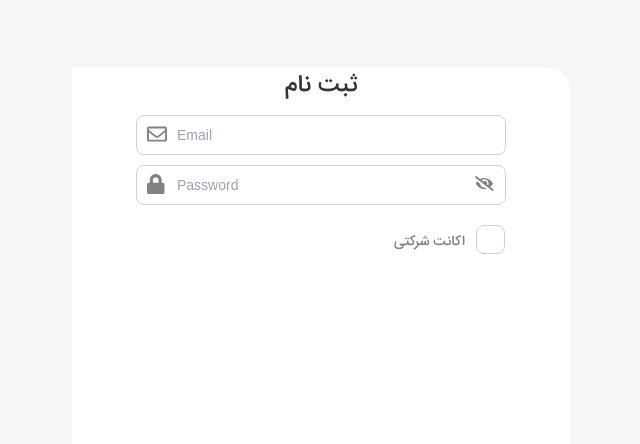
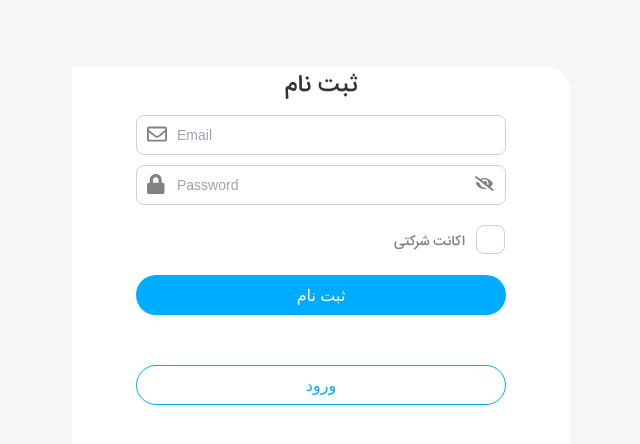
Before and after one commit to kaktoos33/g5-linkedin-front-end, a React (Create React App) app: page /Register in a window 1280 px wide. Shown: the top 444 px of the page, without its empty margins (319-959 px from the left). Built offline with nearby package versions, Linux system fonts and the light colour scheme.

Commit message:
Add buttons

```diff
--- a/src/pages/Register/Register.tsx
+++ b/src/pages/Register/Register.tsx
@@ -3,6 +3,7 @@ import { FunctionComponent } from 'react';
 import {Cart} from "./components/cart/Cart";
 import {Header} from "./components/header/Header";
 import {CheckBoxInput, EmailInput, PassInput} from "./components/input/Input";
+import {ButtonPrimary, ButtonSecondary} from "./components/button/Button";
 import "./Register.style.scss"
 
 
@@ -15,6 +16,8 @@ export const Register : FunctionComponent = () => {
                 <EmailInput />
                 <PassInput />
                 <CheckBoxInput />
+                <ButtonPrimary />
+                <ButtonSecondary />
             </Cart>
             {/*<MyForm />*/}
 
--- /dev/null
+++ b/src/pages/Register/components/button/Button.style.scss
@@ -0,0 +1,33 @@
+@import "./src/variables/variables.scss";
+
+
+.register-button .button-primary{
+  //display: block;
+  margin-top: 50px;
+  width: 370px;
+  height: 40px;
+  color: $whiteColor;
+  background-color: $blueColor;
+  border-radius: 40px;
+}
+
+.register-button .button-secondary{
+  //display: block;
+  margin-top: 50px;
+  width: 370px;
+  height: 40px;
+  background-color: $whiteColor;
+  color: $blueColor;
+  border: 1px solid $blueColor;
+  border-radius: 40px;
+}
+
+
+.register-button .button-secondary:hover{
+  color: $whiteColor;
+  background-color: $blueColor;
+}
+
+.register-button .button-primary:hover{
+  background-color: $blueColorHover;
+}
--- /dev/null
+++ b/src/pages/Register/components/button/Button.tsx
@@ -0,0 +1,19 @@
+import React from "react";
+import './Button.style.scss';
+
+export const ButtonPrimary = () => {
+    return (
+        <div className="w-full mx-auto text-center register-button">
+            <button className="button button-primary">ثبت نام</button>
+
+        </div>
+    );
+};
+
+export const ButtonSecondary = () => {
+    return (
+        <div className="w-full mx-auto text-center register-button">
+            <button className="button button-secondary w-5/6">ورود</button>
+        </div>
+    );
+};
--- a/src/variables/variables.scss
+++ b/src/variables/variables.scss
@@ -1,4 +1,5 @@
 $blueColor : #00ACFF;
+$blueColorHover : #0095ff;
 $blackColor : #343434;
 $grayColor : #828282;
 $whiteColor : #FFFFFF;
```
